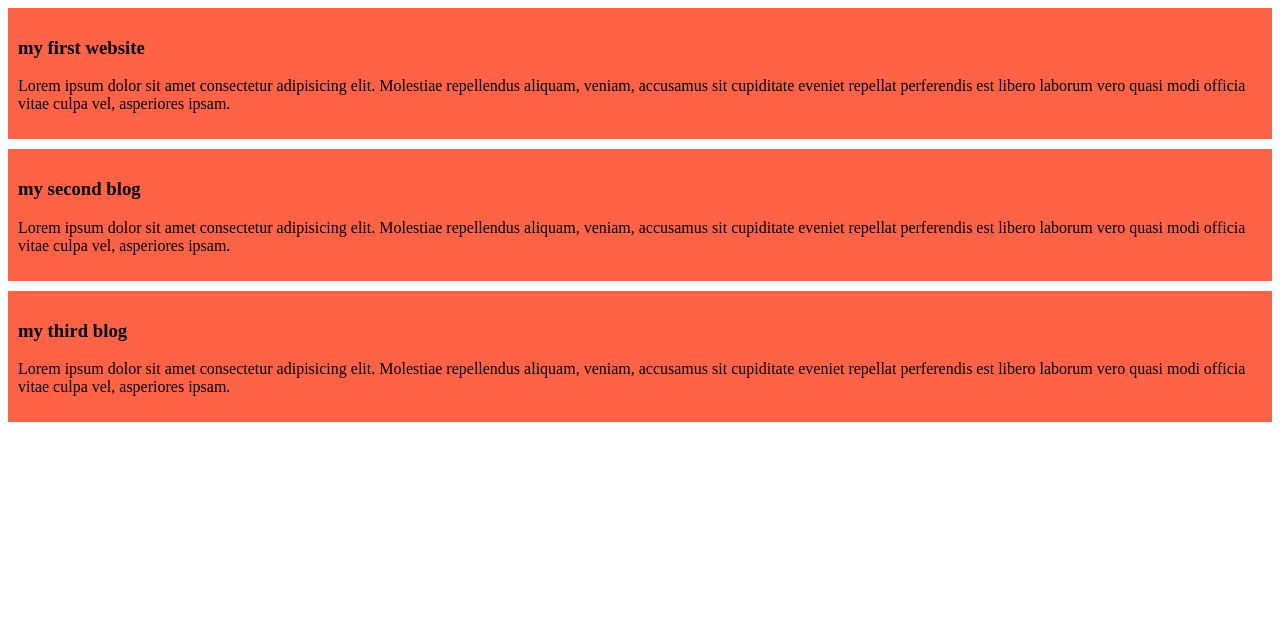
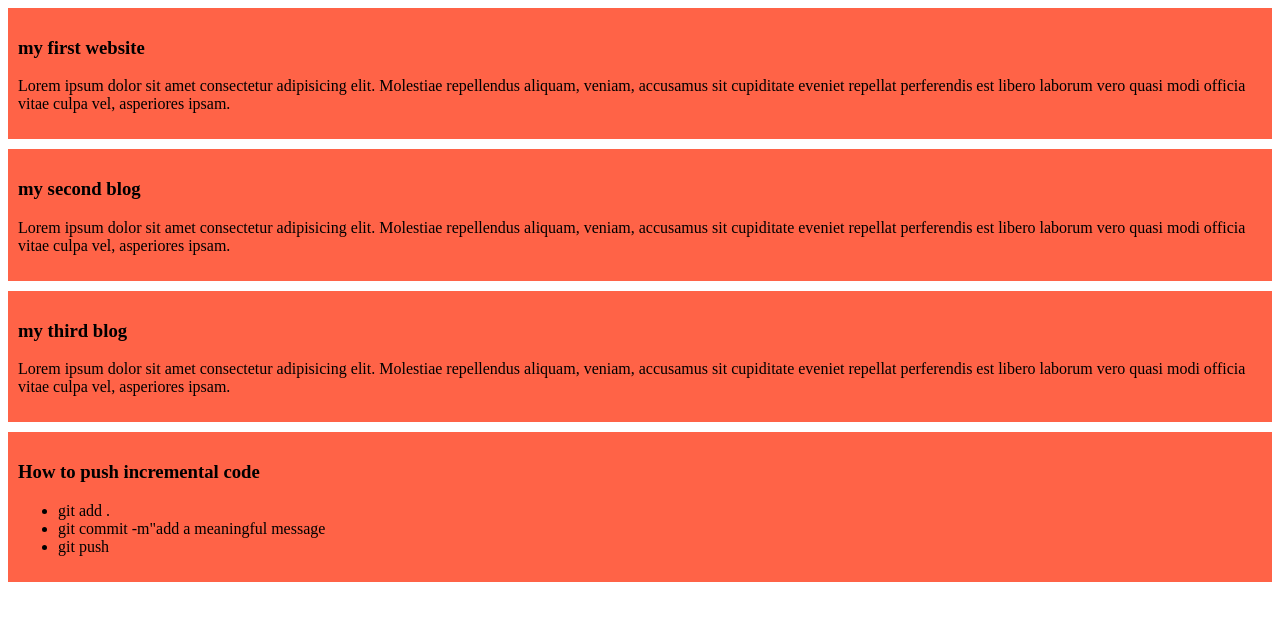
Before and after one commit to showrov-talukder/my-second-website, a plain HTML site: page index.html in a window 1280 px wide. Drawn offline with Linux system fonts and the light colour scheme.

Commit message:
added a list to push code

```diff
--- a/index.html
+++ b/index.html
@@ -19,5 +19,13 @@
         <h3>my third blog</h3>
         <p>Lorem ipsum dolor sit amet consectetur adipisicing elit. Molestiae repellendus aliquam, veniam, accusamus sit cupiditate eveniet repellat perferendis est libero laborum vero quasi modi officia vitae culpa vel, asperiores ipsam.</p>
     </div>
+    <div>
+        <h3>How to push incremental code</h3>
+        <ul>
+            <li>git add .</li>
+            <li>git commit -m"add a meaningful message</li>
+            <li>git push</li>
+        </ul>
+    </div>
 </body>
 </html>
```
